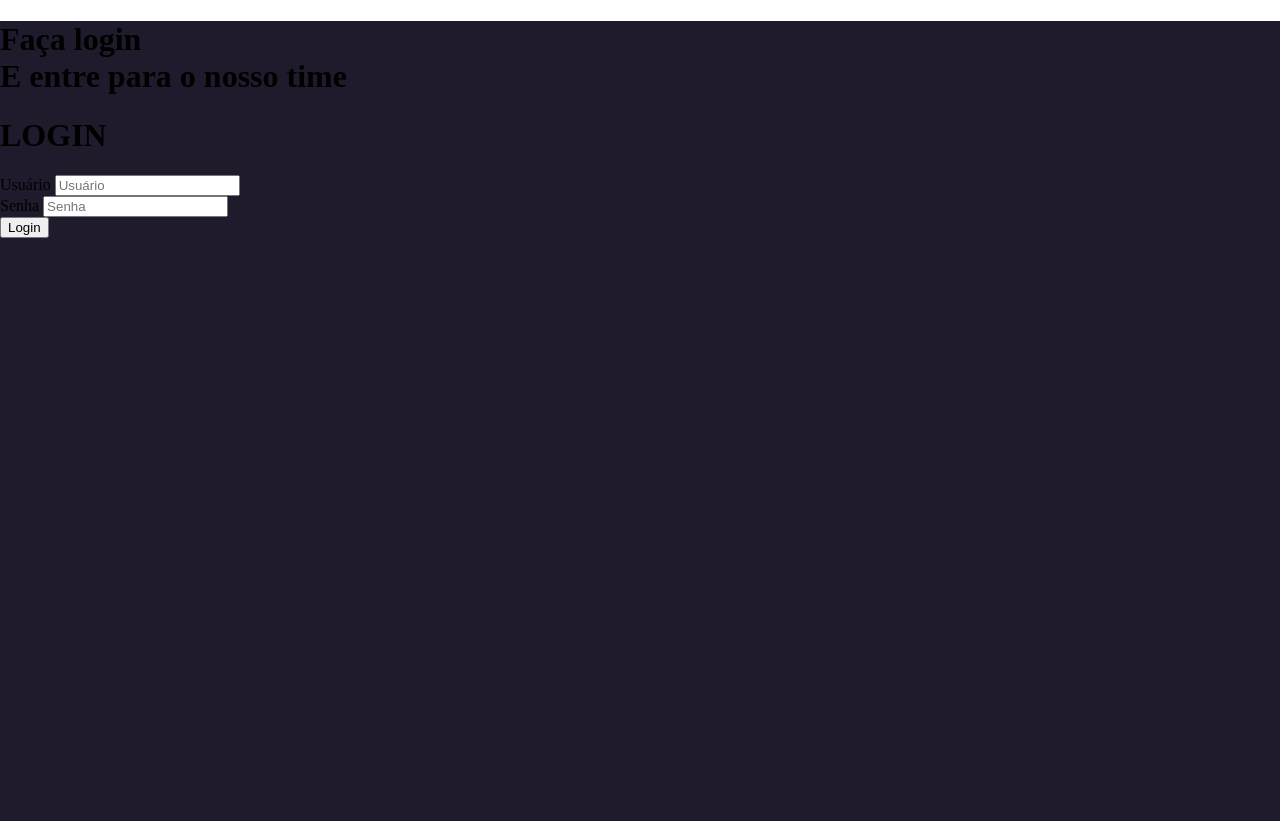
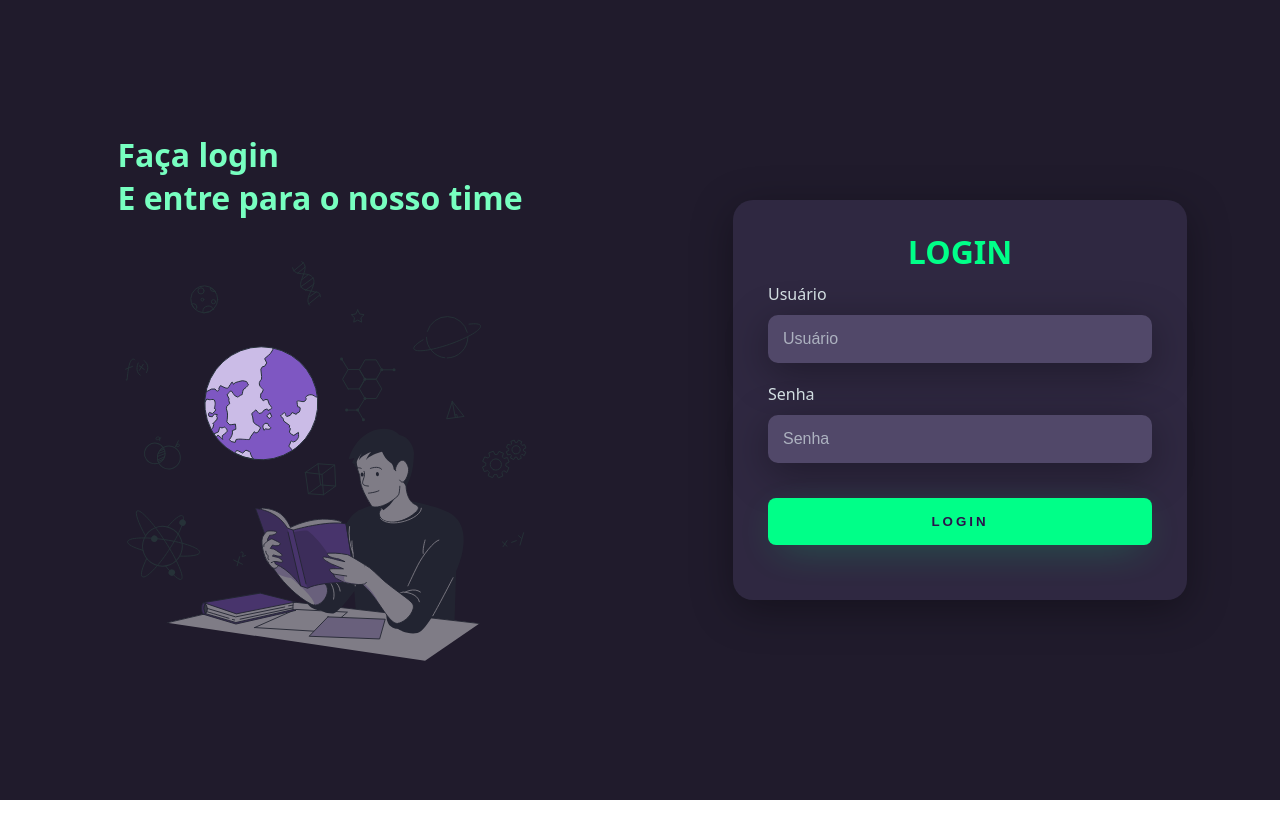
Before and after one commit to MatheusBonifacio/dark-login, a plain HTML site: page index.html in a window 1280 px wide. After the commit the page ends 800 px from the top, so only its background shows below. Drawn offline with Linux system fonts and the light colour scheme.

Commit message:
update project

```diff
--- a/index.css
+++ b/index.css
@@ -1,9 +1,104 @@
+@import url('https://fonts.googleapis.com/css2family=Noto+Sans:wght@400;700&display=swap');
 body{
   margin: 0;
+  font-family: 'Noto Sans' , sans-serif;
 }
 
 .main-login{
   width:100vw;
   height:100vh;
   background:#201b2c;
+  display:flex;
+  justify-content:center;
+  align-items: center;
 }
+
+.left-login{
+  width:50vw;
+  height:100vh;
+  display:flex;
+  justify-content: center;
+  align-items: center;
+  flex-direction:column;
+}
+
+.left-login > h1{
+  color:#77ffc0;
+}
+
+.left-login-image{
+  width: 35vw;
+}
+
+.right-login{
+  width:50vw;
+  height:100vh;
+  display:flex;
+  justify-content:center;
+  align-items: center;
+}
+
+.card-login{
+  width:60%;
+  display:flex;
+  justify-content:center;
+  align-items: center;
+  flex-direction:column;
+  padding: 30px 35px;
+  background: #2f2841;
+  border-radius:20px;
+  box-shadow: 0px 10px 40px #00000056;
+}
+
+.card-login > h1{
+  color: #00ff88;
+  font-weight: 800;
+  margin: 0;
+}
+
+.textfield{
+  width: 100%;
+  display: flex;
+  flex-direction: column;
+  align-items: flex-start;
+  justify-content: center;
+  margin: 10px 0px;
+}
+
+.textfield > input{
+  width: 100%;
+  border: none;
+  border-radius: 10px;
+  padding: 15px;
+  background:#514869;
+  color: #f0ffffde;
+  font-size: 12pt;
+  box-shadow:0px 10px 40px #00000056;
+  outline: none;
+  box-sizing: border-box;
+}
+
+.textfield > label{
+  color: #f0ffffde;
+  margin-bottom: 10px;
+}
+
+.textfield > input::placeholder{
+  color:#f0ffff94;
+}
+
+.btn-login{
+  width:100%;
+  padding:16px 0px;
+  margin:25px;
+  border:none;
+  border-radius: 8px;
+  outline: none;
+  text-transform: uppercase;
+  font-weight: 800;
+  letter-spacing: 3px;
+  color: #2b134b;
+  background:#00ff88;
+  cursor: pointer;
+  box-shadow: 0px 10px 40px -12px #00ff8052;
+}
--- a/index.html
+++ b/index.html
@@ -13,6 +13,11 @@
           Faça login <br />
           E entre para o nosso time
         </h1>
+        <img
+          src="/assets/student.svg"
+          class="left-login-image"
+          alt="estudante lendo um livro, com figuras do planeta Terra e outros símbolos científicos."
+        />
       </div>
       <div class="right-login">
         <div class="card-login">
@@ -21,8 +26,8 @@
             <label for="usuario">Usuário</label>
             <input type="text" name="usuario" placeholder="Usuário" />
           </div>
-          <div class="text-field">
-            <label for="sneha">Senha</label>
+          <div class="textfield">
+            <label for="senha">Senha</label>
             <input type="password" name="senha" placeholder="Senha" />
           </div>
           <button class="btn-login">Login</button>
```
Also changed, not shown: assets/student.svg (added).
